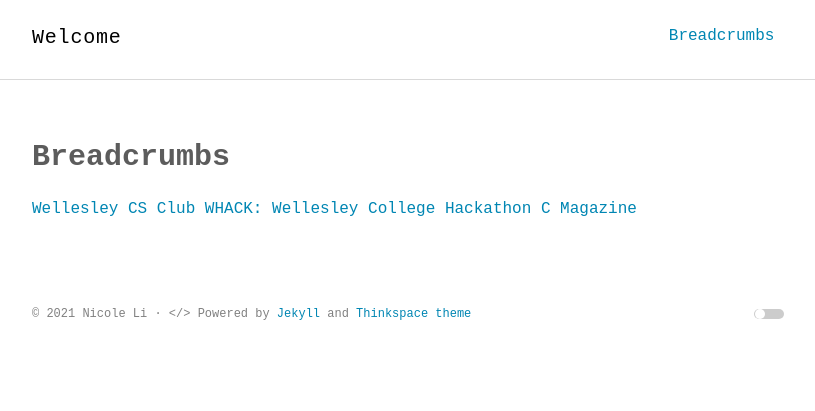
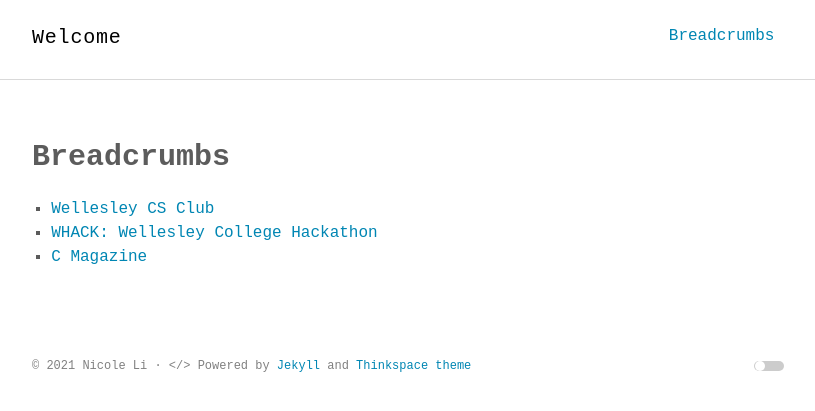
Before and after one commit to nicole-li/nicole-li.github.io, a Jekyll site: the page built from about.md, in a window 1280 px wide. Shown: the top 411 px of the page, without its empty margins (232-1047 px from the left). Built offline with Jekyll 4.4.1, drawn with Linux system fonts in a browser that asks for light colours; some web fonts are replaced.

Commit message:
breadcrumb list

```diff
--- a/about.md
+++ b/about.md
@@ -4,9 +4,9 @@ title: Breadcrumbs
 permalink: /breadcrumbs/
 ---
 
-[Wellesley CS Club] [1]
-[WHACK: Wellesley College Hackathon] [2]
-[C Magazine] [3]
+- [Wellesley CS Club] [1]
+- [WHACK: Wellesley College Hackathon] [2]
+- [C Magazine] [3]
 
 [1]: <https://csclub.wellesley.edu/> "Wellesley CS Club"
 [2]: <https://wellesleyhacks.org/> "WHACK"
```
